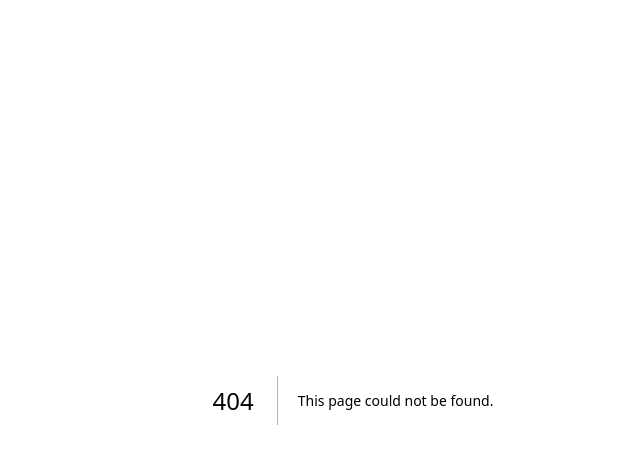
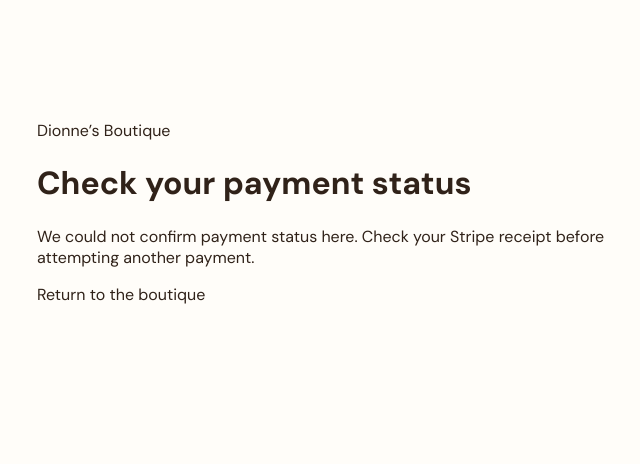
Before and after one commit to studio2016-sketch/DionnesBoutique, a Next.js app: page /checkout/success in a window 1280 px wide. Before the commit this address had no page. Shown: the top 464 px of the page, without its empty margins (287-927 px from the left). Built offline with nearby package versions, Linux system fonts and the light colour scheme.

Commit message:
Add checkout status and return paths

```diff
--- /dev/null
+++ b/src/app/checkout/success/page.tsx
@@ -0,0 +1,30 @@
+import Link from "next/link";
+import {verifiedBoutiqueStripeKey} from "@/lib/stripe-account";
+
+export const dynamic="force-dynamic";
+export const metadata={title:"Payment status | Dionne’s Boutique",robots:{index:false,follow:false}};
+export default async function CheckoutStatus({searchParams}:{searchParams:Promise<{session_id?:string}>}){
+ const {session_id:id}=await searchParams;
+ let paid=false;
+ let confirmed=false;
+ if(id&&/^cs_(test|live)_[a-zA-Z0-9]+$/.test(id)){
+  try{
+   const key=await verifiedBoutiqueStripeKey();
+   const response=await fetch("https://api.stripe.com/v1/checkout/sessions/"+encodeURIComponent(id),{
+    headers:{Authorization:"Bearer "+key},cache:"no-store",signal:AbortSignal.timeout(10000)
+   });
+   if(response.ok){
+    const session=await response.json();
+    if(session.metadata?.source==="dionnesboutique.com"){
+     confirmed=true;paid=session.payment_status==="paid";
+    }
+   }
+  }catch{ /* The page offers receipt guidance when payment status is unavailable. */ }
+ }
+ return <main style={{maxWidth:680,margin:"80px auto",padding:24}}>
+  <p>Dionne’s Boutique</p>
+  <h1>{paid?"Payment received":confirmed?"Payment confirmation pending":"Check your payment status"}</h1>
+  <p>{paid?"Stripe confirms your payment. Keep your Stripe receipt for reference and contact the boutique for delivery information.":confirmed?"Your payment is still awaiting confirmation. Check your Stripe receipt before attempting another payment.":"We could not confirm payment status here. Check your Stripe receipt before attempting another payment."}</p>
+  <Link href="/">Return to the boutique</Link>
+ </main>;
+}
```
